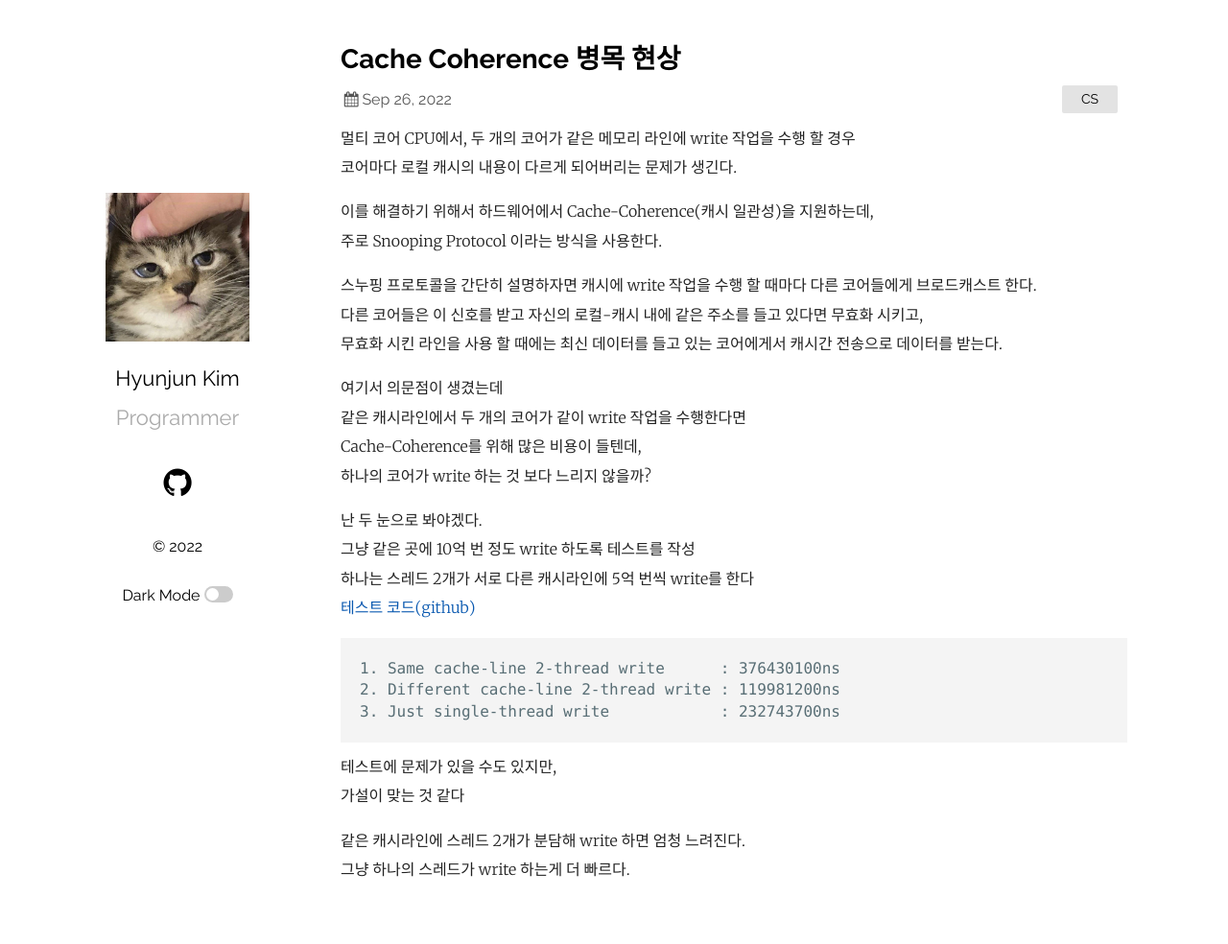
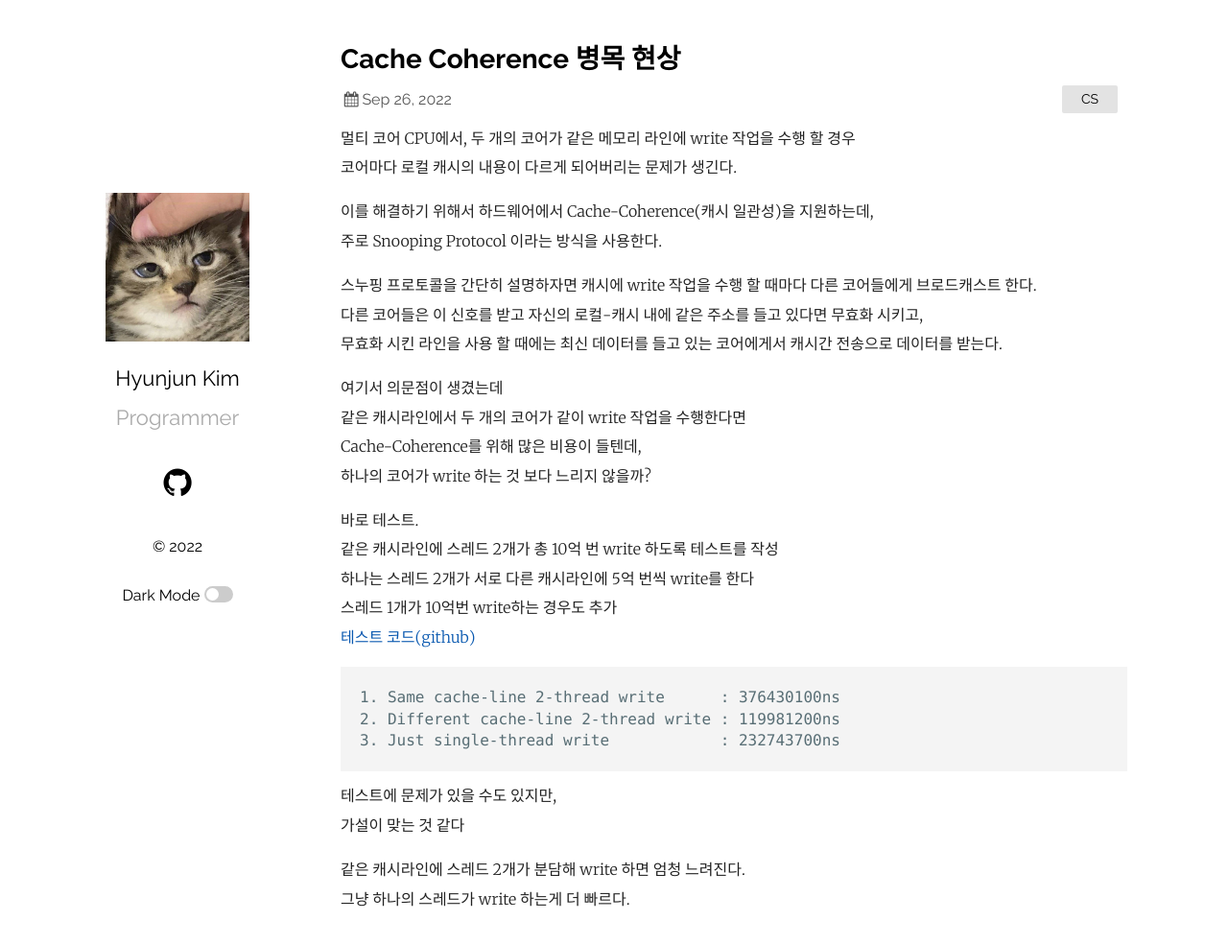
Before and after one commit to Ria9993/Ria9993.github.io, a Jekyll site: the page built from _posts/2022-09-26-cache-coherence-bottleneck.markdown, in a window 1280 px wide and 997 px high. Shown: the top 984 px of the window at 96% size. Built offline with Jekyll 4.4.1, drawn with Linux system fonts in a browser that asks for light colours; comment, search, counter and statistics services are not loaded.

Commit message:
Fix Post

````diff
--- a/_posts/2022-09-26-cache-coherence-bottleneck.markdown
+++ b/_posts/2022-09-26-cache-coherence-bottleneck.markdown
@@ -20,9 +20,10 @@ comments: true
 Cache-Coherence를 위해 많은 비용이 들텐데,
 하나의 코어가 write 하는 것 보다 느리지 않을까?
 
-난 두 눈으로 봐야겠다.
-그냥 같은 곳에 10억 번 정도 write 하도록 테스트를 작성
+바로 테스트.
+같은 캐시라인에 스레드 2개가 총 10억 번 write 하도록 테스트를 작성
 하나는 스레드 2개가 서로 다른 캐시라인에 5억 번씩 write를 한다
+스레드 1개가 10억번 write하는 경우도 추가
 [테스트 코드(github)](https://github.com/Ria9993/PlayGround/tree/main/Cache%20Coherence%20Bottleneck%20Test)
 ```
 1. Same cache-line 2-thread write      : 376430100ns
````
